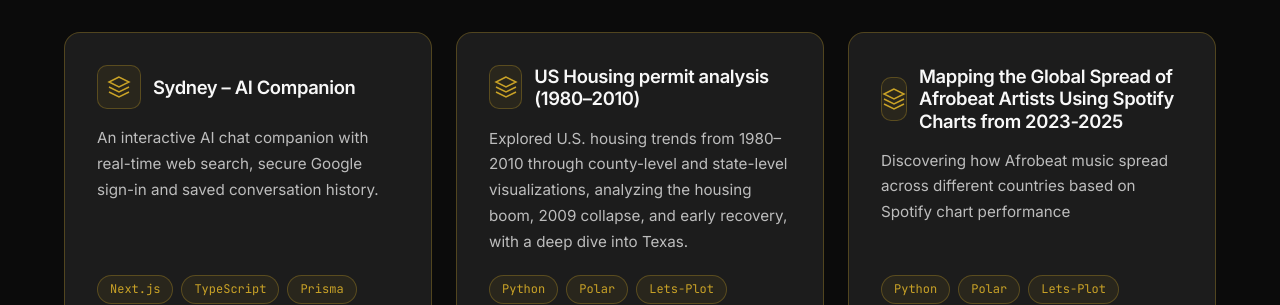
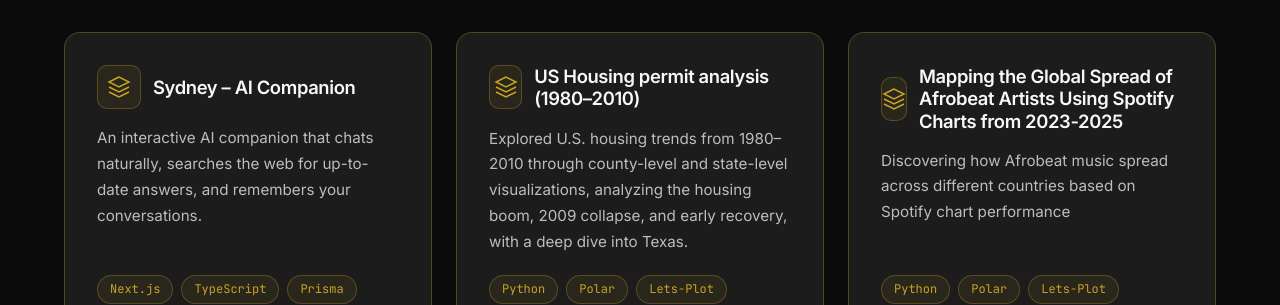
Before and after one commit to sydneyjnr/Sydney-Portfolio, a React (Vite) app: page / in a window 1280 px wide. Shown: the part 1740-2045 px from the top of the page. Built offline with nearby package versions, Linux system fonts and the light colour scheme.

Commit message:
fix: reword Sydney project description

```diff
--- a/src/components/Projects.jsx
+++ b/src/components/Projects.jsx
@@ -1,7 +1,7 @@
 const PROJECTS = [
   {
     title: 'Sydney – AI Companion',
-    description: 'An interactive AI chat companion with real-time web search, secure Google sign-in and saved conversation history.',
+    description: 'An interactive AI companion that chats naturally, searches the web for up-to-date answers, and remembers your conversations.',
     tags: ['Next.js', 'TypeScript', 'Prisma', 'MySQL', 'Auth.js', 'Groq', 'Tavily'],
     links: { github: 'https://github.com/sydneyjnr/sydney', live: 'https://sydney-six.vercel.app/' },
   },
```
